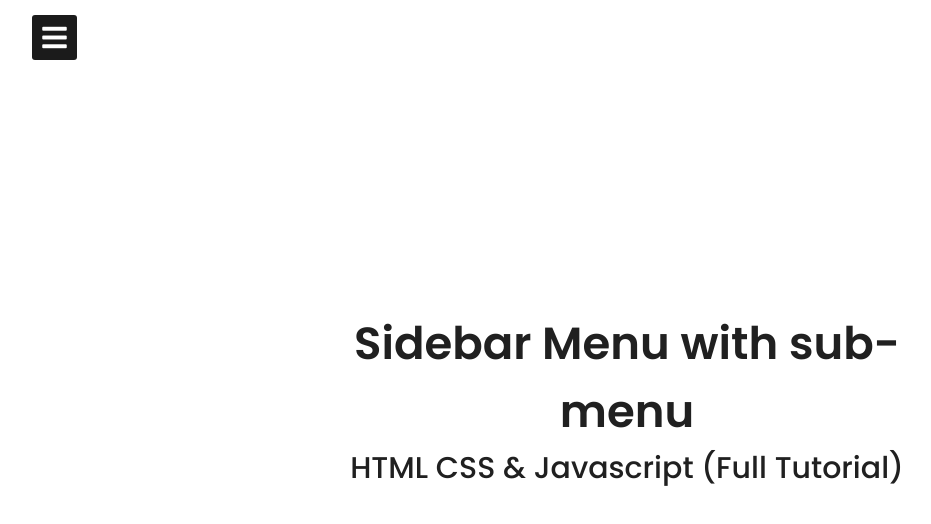
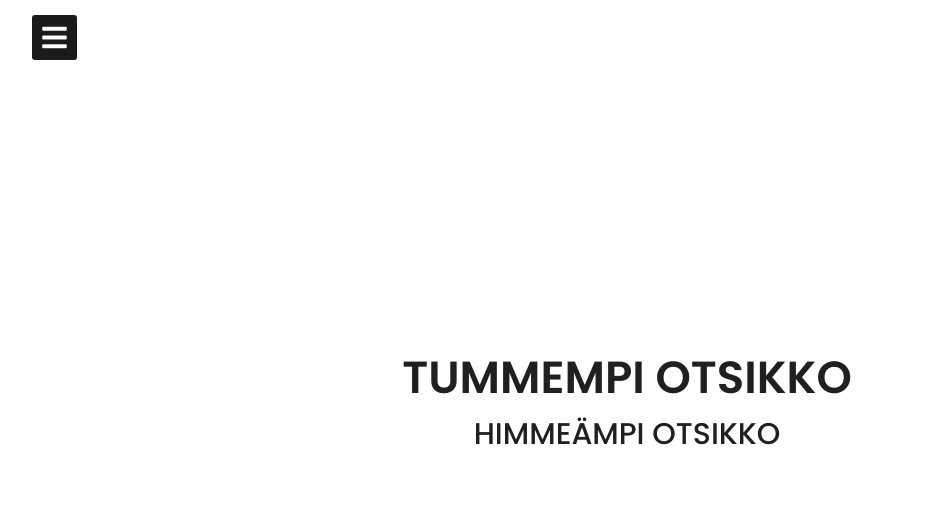
Before and after one commit to Dinatu/testi, a plain HTML site: page index.html in a window 1280 px wide. Shown: the whole page, without its empty margins (13-944 px from the left). Drawn offline with nearby package versions, Linux system fonts and the light colour scheme.

Commit message:
Update index.html

```diff
--- a/index.html
+++ b/index.html
@@ -3,7 +3,7 @@
 <html lang="en" dir="ltr">
    <head>
       <meta charset="utf-8">
-      <title>Sidebar Menu with sub-menu | CodingNepal</title>
+      <title>OTSIKOTON</title>
       <link rel="stylesheet" href="style.css">
       <script src="https://code.jquery.com/jquery-3.4.1.js"></script>
       <link rel="stylesheet" href="https://cdnjs.cloudflare.com/ajax/libs/font-awesome/5.15.3/css/all.min.css"/>
@@ -37,17 +37,16 @@
                </ul>
             </li>
             <li><a href="#">Portfolio</a></li>
-            <li><a href="#">Overview</a></li>
-            <li><a href="#">Shortcuts</a></li>
-            <li><a href="#">Feedback</a></li>
+
+
          </ul>
       </nav>
       <div class="content">
          <div class="header">
-            Sidebar Menu with sub-menu
+            TUMMEMPI OTSIKKO
          </div>
          <p>
-            HTML CSS & Javascript (Full Tutorial)
+           HIMMEÄMPI OTSIKKO
          </p>
       </div>
       <script>
```
